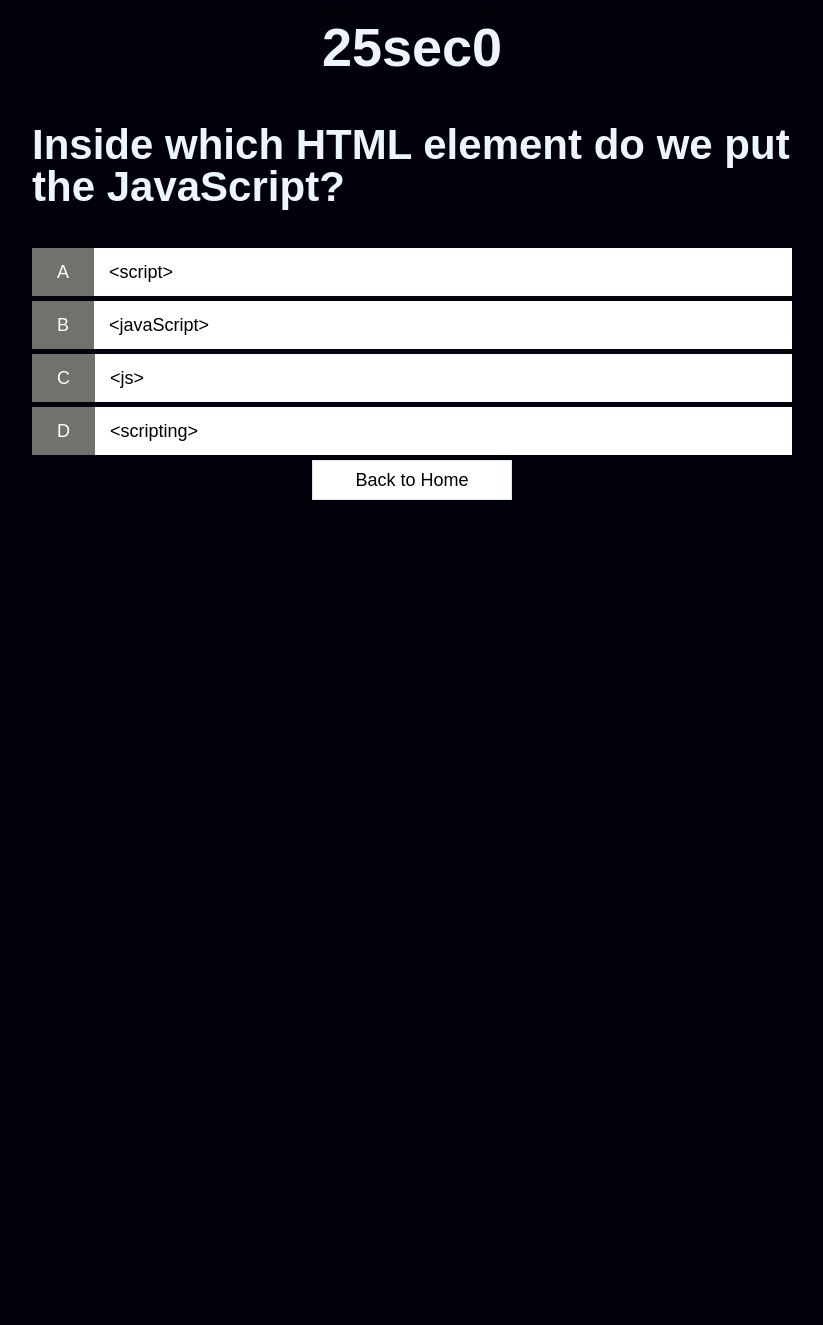
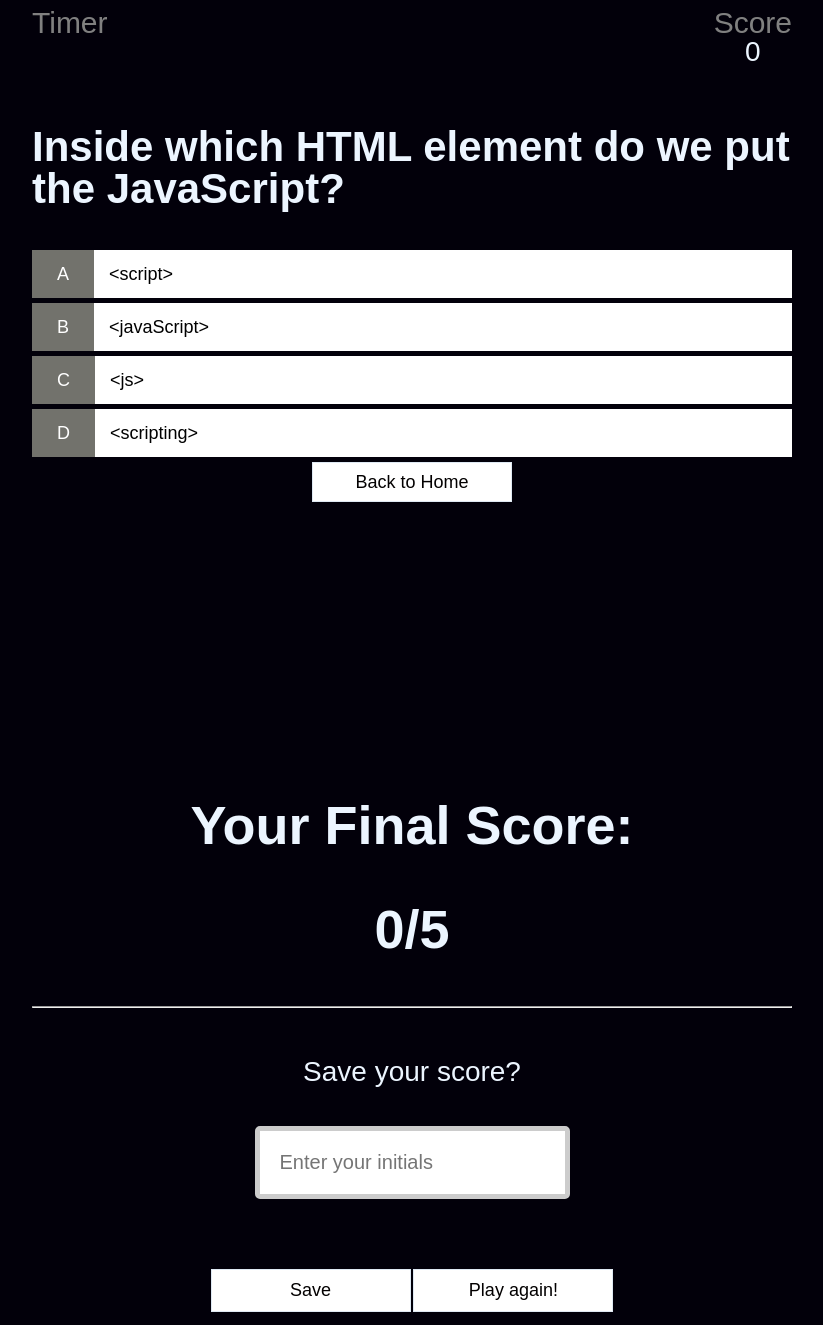
Before and after one commit to rubiocode/Trivia-Game, a plain HTML site: page index.HTML in a window 1280 px wide. Shown: the part 1740-3065 px from the top of the page, without its empty margins (228-1051 px from the left). Before the commit the page ends 2400 px from the top, so only its background shows below. Drawn offline with Linux system fonts and the light colour scheme.

Commit message:
timer function, added rsult to HTML, added CSS

```diff
--- a/assets/main.JS
+++ b/assets/main.JS
@@ -1,25 +1,42 @@
 /*Defining global variables and questions object*/
+
+/*timer vars */
+var timerEl = document.getElementById('question-counter');
+var mainEl = document.querySelector('.timer-prefix');
+var timeLeft = 50;
+
+/*choices var */
+
+const choices = Array.from(document.getElementsByClassName("choice-text"));
+const containerEl = document.getElementById("trivia");
+const choiceEl1=document.getElementById("choice1");
+const choiceEl2=document.getElementById("choice2");
+const choiceEl3=document.getElementById("choice3");
+const choiceEl4=document.getElementById("choice4");
+
+
+choiceEl1.addEventListener("click", checkAnswer);
+choiceEl2.addEventListener("click", checkAnswer);
+choiceEl3.addEventListener("click", checkAnswer);
+choiceEl4.addEventListener("click", checkAnswer);
+
+/*results vars */
+const resultsContainer= document.getElementById("results");
+
+/*scores var */
+let score = 0;
+
+
+const correct_bonus = 10;
+
+
+/*question vars */
 const question = document.getElementById("question");
-const choices = Array.from(document.getElementsByClassName("choice-text"));
-
-const choiceEl1=document.getElementById("choice1")
-const choiceEl2=document.getElementById("choice2")
-const choiceEl3=document.getElementById("choice3")
-const choiceEl4=document.getElementById("choice4")
-
-choiceEl1.addEventListener("click", checkAnswer)
-choiceEl2.addEventListener("click", checkAnswer)
-choiceEl3.addEventListener("click", checkAnswer)
-choiceEl4.addEventListener("click", checkAnswer)
-
 let currentQuestion= {};
-let score = 0;
 let questionCounter = 0;
 let availableQuestions= [];
 let questionIndex = 0;
-const correct_bonus = 10;
 const max_questions= 5;
-
 let questions = [
     {
         question:"Inside which HTML element do we put the JavaScript?",
@@ -88,19 +105,39 @@ function checkAnswer (event){
     event.preventDefault();
     const questionEL=availableQuestions[questionIndex];
     const dataNumber=event.target.getAttribute("data-number");
-    if (questionEL.answer === parseInt(dataNumber)) {
-        alert("correct");
+    if (questionEL === parseInt(dataNumber)) {
+        score++;
     } else {
-        alert ("Wrong Answer");
+        timeLeft -=15;
     }
     questionIndex++;
     if(questionIndex < availableQuestions.length) {
         getNewQuestion();
     } else {
-        prompt("Enter Name")
+        showResults();
     }
 }
 startGame();
 
 /*when question wrong deduct time from timer and move to next question*/
 /*missing timer and highscores*/
+
+// Timer that counts down from 5
+function countdown() {
+  // Use the `setInterval()` method to call a function to be executed every 1000 milliseconds
+  var timeInterval = setInterval(function () {
+     // Set the `textContent` of `timerEl` to show the remaining seconds
+    timerEl.textContent = timeLeft + " sec";
+    // Decrement `timeLeft` by 1
+    timeLeft--;
+    if ((timeLeft <=0) || (questionIndex >5)) {
+     clearInterval(timeInterval);
+     showResults();
+
+    }
+  }, 1000);
+}
+
+function showResults() {
+    containerEl.style.display='none';
+}
--- a/assets/style.CSS
+++ b/assets/style.CSS
@@ -128,34 +128,7 @@ p {
     font-weight: bolder;
     color: blue;
 }
-/*.quiz_box {
-    display: flex;
-    align-items: center;
-    justify-content: space-between;
-    width: 145px;
-    height:45px;
-    background: red;
-    border: 1rem solid yellow;
-    border: ;
-}
-.quiz_box header {
-    height: 70px;
-    padding: 0 30px;
-    background: white;
-    display: flex;
-    align-items:flex-end;
-    justify-content: space-between;
-    border-radius: 5px 5px 0 0;
-    box-shadow: 0px ;
-<div class="quiz_box">
-        <header>
-            <div class="timer">
-                <div id="time_text">Time Left</div>
-                <div class="time_sec">25</div>
-            </div>
-        </header>
 
-}*/
 /*game section*/
 .choice-container{
     display: flex;
@@ -180,16 +153,38 @@ p {
     width: 100%;
 }
 
-#hud {
+#timer {
     display: flex;
     justify-content: space-between;
 
 }
 .timer-prefix {
     text-align: center;
-    font-size: 2rem;
+    font-size: 3rem;
+    color: gray;
 }
 
 .timer-main-text {
     text-align: center;
+    padding-bottom: 5rem;
 }
+
+#timer-item{
+    float: right;
+}
+
+.again {
+    margin-top: 5rem;
+}
+
+input [type=text] , textarea , input {
+    width: 2rem 5rem;
+    padding: 2rem;
+    border: 0.5rem solid #ccc;
+    border-radius: 0.5rem;
+    box-sizing: border-box;
+    margin-top:3rem;
+    margin-bottom:2rem;
+    color: black;
+    font-size: 2rem;
+}
--- a/index.HTML
+++ b/index.HTML
@@ -23,37 +23,39 @@
         <div class= "flex-center flex-column">
             <h2>Trivia Rules</h2>
             <div class="info_rules">
-            <div class="rules">1. Total timer is <span>25 seconds</span> for all 5 questions.</div>
+            <div class="rules">1. Total timer is <span>50 seconds</span> for all 5 questions.</div>
             <div class="rules">2. Once you select your answer, you cannot reselect.</div>
-            <div class="rules">3. If you select the wrong answer <span>10 seconds</span> will be deducted from timer.</div>
+            <div class="rules">3. If you select the wrong answer <span>15 seconds</span> will be deducted from timer.</div>
             <div class="rules">4. You cannot select any options once you run out of time</div>
             <div class="rules">5. at the end, you can check your highest score! Good Luck!</div>
 
         </div>
-        <a class="btn" href="#trivia">Continue</a>
+        <a class="btn" href="#trivia" id="begin">Continue</a>
             <a class="btn" href="#top">Back to Home</a>
         </div>
 
     </div>
+
     <!-- Trivia Game -->
-
-
     <div class="container" id="trivia">
-        <div id="game" class="flex-center flex-column">
-            <div id="hud">
-                <div id="hud-item">
-                   <p class="hud-prefix">
-                    Time left
+        <div>
+    <!--Timer and Score section-->
+    <div id="timer">
+        <div id="timer-item">
+            <p class="timer-prefix">
+            Timer
             </p>
-                   <h1 class="hud-main-text" id="question-counter"> 25sec </h1>
+            <h3 class="timer-main-text" id="question-counter"> </h3>
         </div>
-                <div id="hud-item">
-                    <p class="hud-prefix">
+        <div id="score-item">
+            <p class="timer-prefix">
             Score
             </p>
-                    <h1 class="hud-main-text" id="score"> 0 </h1>
+            <h3 class="timer-main-text" id="score"> 0 </h3>
         </div>
     </div>
+    <!--Quiz section-->
+    <div id="game" class="flex-center flex-column">
             <h2 id="question"> Question here</h2>
             <div class="choice-container">
                 <p class="choice-prefix">A</p>
@@ -74,6 +76,39 @@
             <a class="btn" href="#top">Back to Home</a>
         </div>
         </div>
+    </div>
+    <div class="container" id="results" data-state= "hidden">
+        <div>
+          <div class="text-center">
+            <h1>Your Final Score:</h1>
+            <div>
+              <h1 id="show-score">0/5</h1>
+            </div>
+            <div id="form">
+              <hr>
+              <form>
+                  <div class="again">
+                <h3 class="text-center">
+                  Save your score?
+                </h3>
+                <div>
+                  <div>
+                    <input type="text" name="user-initials" id="user-initials"
+                    placeholder="Enter your initials" />
+                  </div>
+                </div>
+              </form>
+            </div>
+            </div>
+            <div class="again">
+                <button type="button" class="btn" id="save">Save</button>
+                <button id="again-btn" type="button" class="btn">
+                Play again!
+              </button>
+            </div>
+          </div>
+        </div>
+      </div>
     <script src="./assets/main.JS"></script>
 </body>
 </html>
```
Also changed, not shown: assets/img/game-over-red_u-l-f92lu40.jpg (added). Lines whose indentation alone changed are shown as unchanged.
